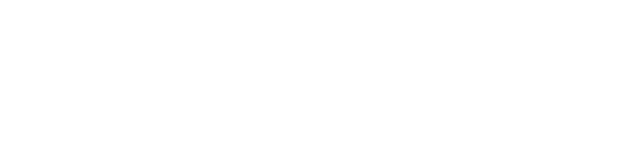
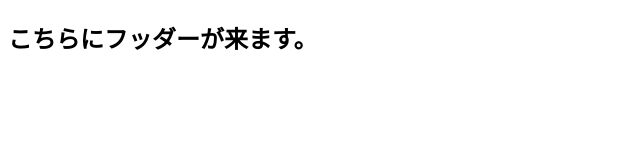
Before and after one commit to karimata-suguru/2nd-test, a plain HTML site: page index.html in a window 1280 px wide. Shown: the whole page, without its empty margins (0-640 px from the left). Drawn offline with Linux system fonts and the light colour scheme.

Commit message:
Update index.html
フッダーが出来上がりました。

```diff
--- a/index.html
+++ b/index.html
@@ -6,6 +6,7 @@
   <title>Gittraning</title>
 </head>
 <body>
+  <footer><h2>こちらにフッダーが来ます。</h2></footer>
 
 </body>
 </html>
```
